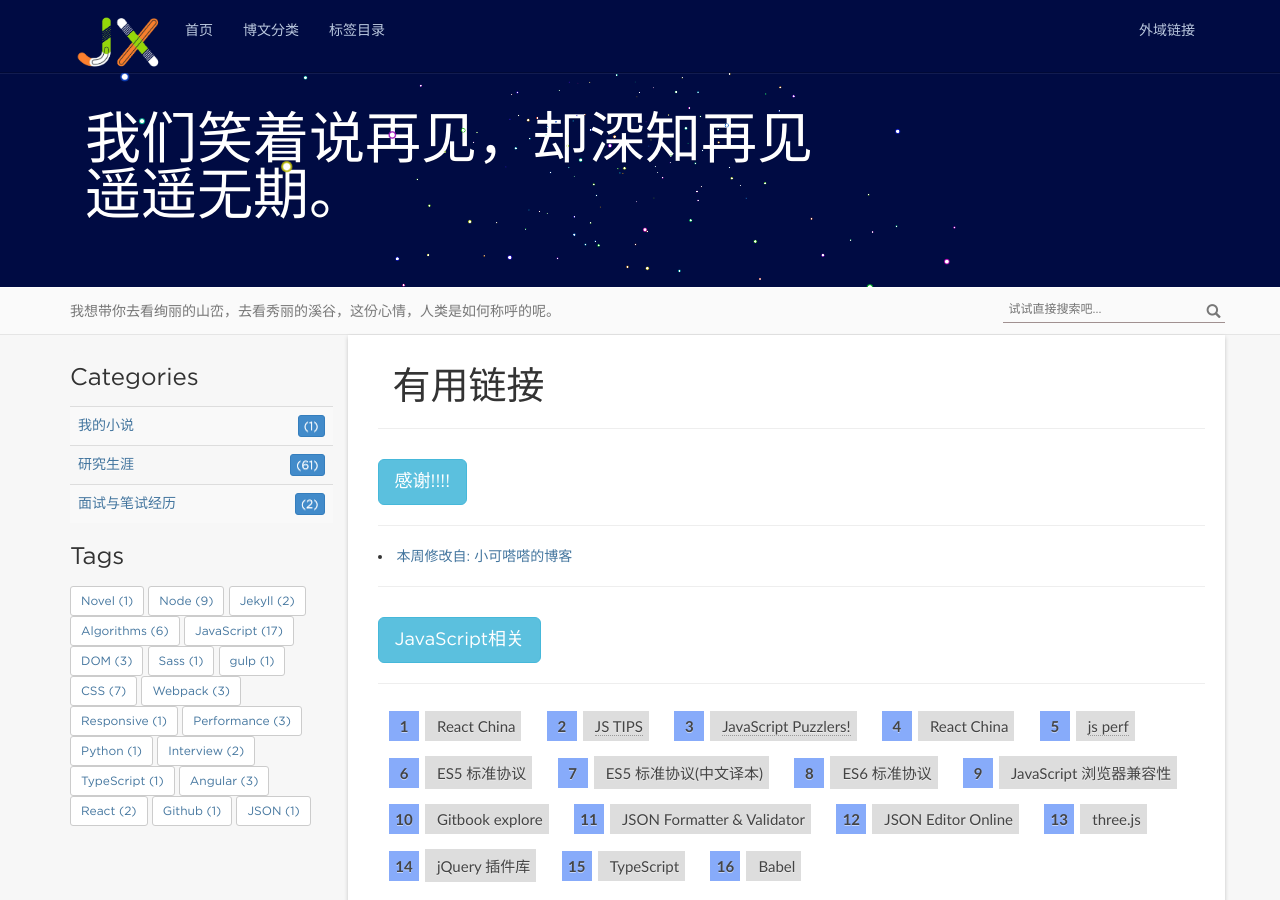
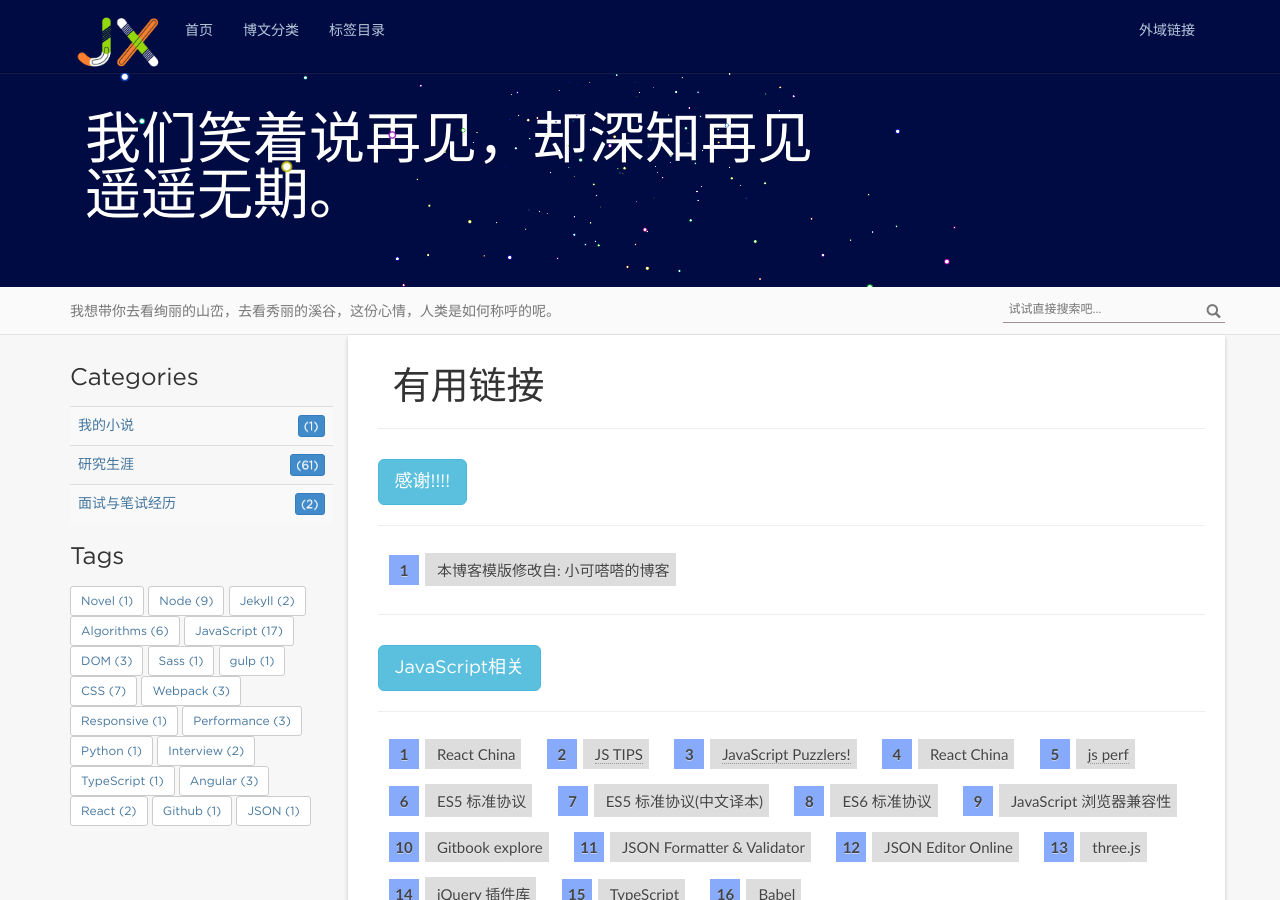
Before and after one commit to jiaxin96/jiaxin96.github.io, a Jekyll site: the page built from reference.md, in a window 1280 px wide and 900 px high. Built offline with Jekyll 4.4.1, drawn with Linux system fonts in a browser that asks for light colours; nearby versions of some CDN libraries; comment, search, counter and statistics services are not loaded.

Commit message:
reference

```diff
--- a/reference.md
+++ b/reference.md
@@ -9,7 +9,9 @@ permalink: /reference/
 abbr {text-decoration: none;}
 </style>
 <hr><h4 class="btn btn-info btn-lg">感谢!!!!</h4><hr>
-<li><a href="http://xiaokedada.com/" target="_blank">本周修改自: 小可嗒嗒的博客</a></li>
+<ol class="rectangle-list">
+<li><a href="http://xiaokedada.com/" target="_blank">本博客模版修改自: 小可嗒嗒的博客</a></li>
+</ol>
 <hr><h4 class="btn btn-info btn-lg">JavaScript相关</h4><hr>
 <ol class="rectangle-list">
 <li><a href="http://react-china.org/" target="_blank">React China</a></li>
```
